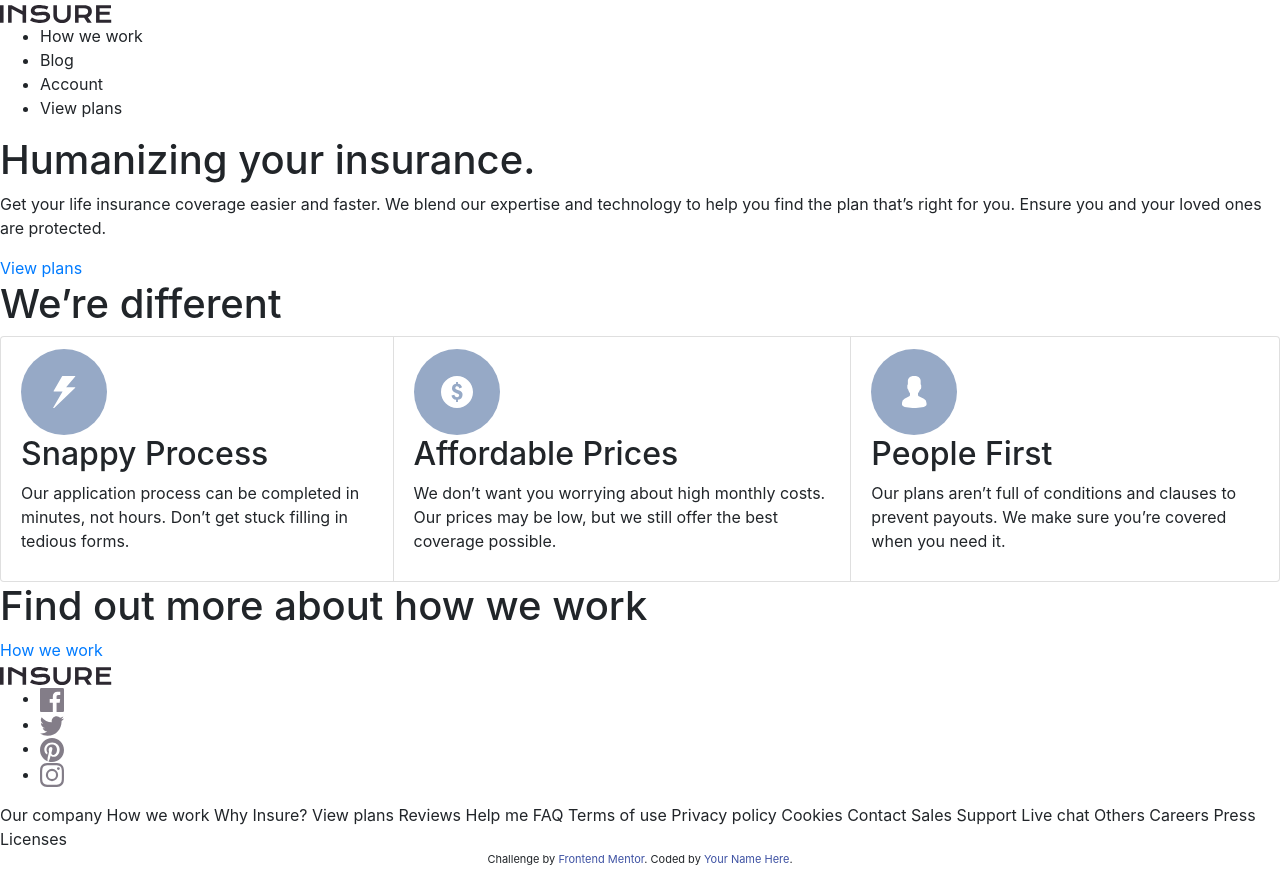
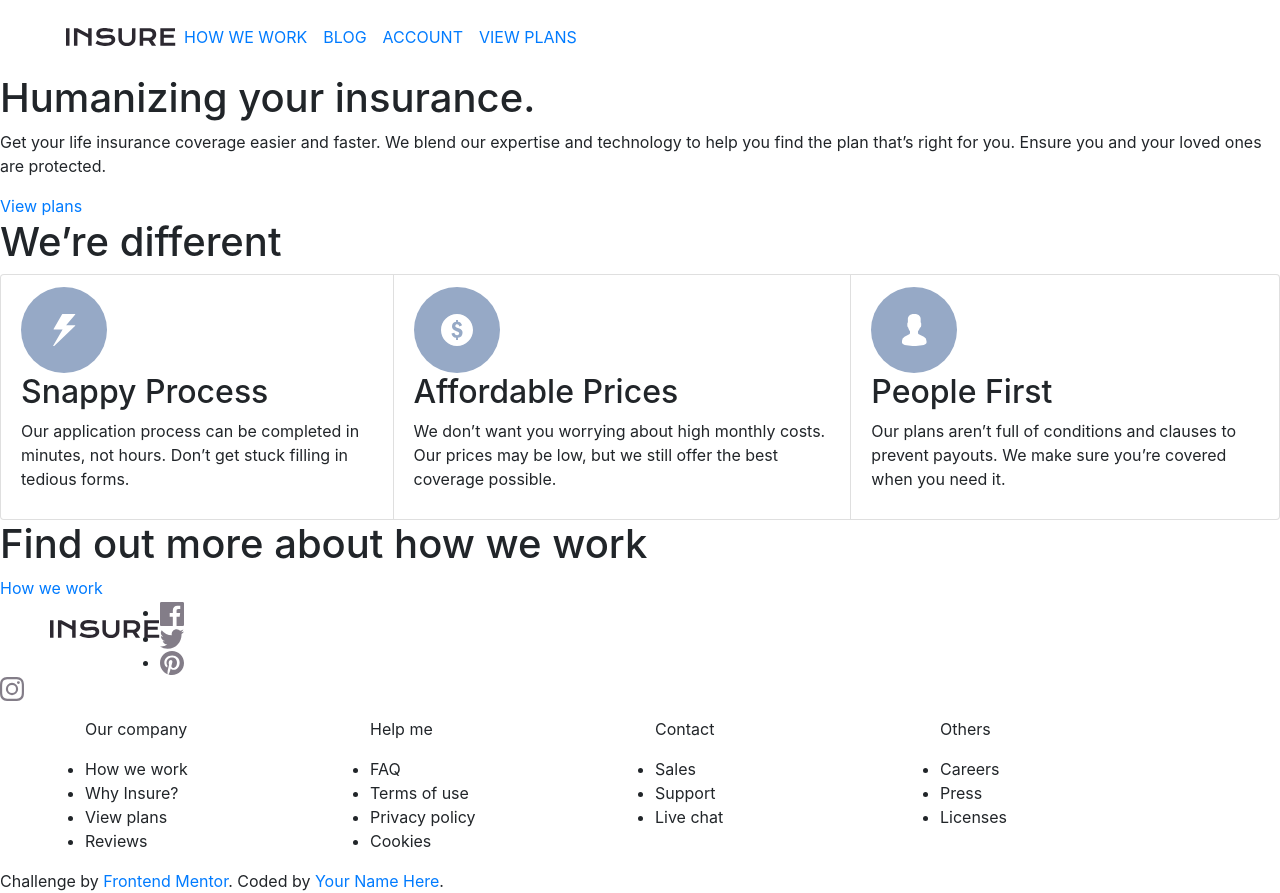
Before and after one commit to celfro/insure-landing-page, a plain HTML site: page index.html in a window 1280 px wide. Before the commit the page ends 868 px from the top, so only its background shows below. Drawn offline with nearby package versions, Linux system fonts and the light colour scheme; files whose address does not match are found by name.

Commit message:
finish HTML structure, started styling

```diff
--- a/index.html
+++ b/index.html
@@ -9,17 +9,28 @@
   <title>Frontend Mentor | Insure landing page</title>
 </head>
 <body>
-  <section class="top-nav">
-    <nav>
-      <img class="logo" src="/images/logo.svg" alt="logo">
-      <ul>
-        <li>How we work</li>
-        <li>Blog</li>
-        <li>Account</li>
-        <li>View plans</li>
+  <nav class="navbar navbar-expand-sm navbar-black">
+    <img class="logo" src="images/logo.svg" alt="logo">
+    <button class="navbar-toggler" type="button" data-toggle="collapse" data-target="#collapsibleNavbar">
+      <span class="navbar-toggler-icon"></span>
+    </button>
+    <div class="collapse navbar-collapse" id="collapsibleNavbar">
+      <ul class="navbar-nav">
+        <li class="nav-item">
+          <a class="nav-link" href="#">How we work</a>
+        </li>
+        <li class="nav-item">
+          <a class="nav-link" href="#">Blog</a>
+        </li>
+        <li class="nav-item">
+          <a class="nav-link" href="#">Account</a>
+        </li>
+        <li class="nav-item">
+          <a class="nav-link" href="#">View plans</a>
+        </li>
       </ul>
-    </nav>
-  </section>
+    </div>
+  </nav>
   <section class="header">
     <h1 class="main-heading">Humanizing your insurance.</h1>
     <p class="main-paragraph">Get your life insurance coverage easier and faster. We blend our expertise
@@ -32,19 +43,19 @@
     <h1 class="main-header">We’re different</h1>
       <ul class="list-group list-group-horizontal-sm">
         <li class="list-group-item">
-          <img src="/images/icon-snappy-process.svg" alt="snappy-icon">
+          <img src="images/icon-snappy-process.svg" alt="snappy-icon">
           <h2 class="second-heading">Snappy Process</h2>
           <p class="second-paragraph">Our application process can be completed in minutes, not hours. Don’t get
           stuck filling in tedious forms.</p>
         </li>
         <li class="list-group-item">
-          <img src="/images/icon-affordable-prices.svg" alt="price-icon">
+          <img src="images/icon-affordable-prices.svg" alt="price-icon">
           <h2 class="second-heading">Affordable Prices</h2>
           <p class="second-paragraph">We don’t want you worrying about high monthly costs. Our prices may be low,
           but we still offer the best coverage possible.</p>
         </li>
         <li class="list-group-item">
-          <img src="/images/icon-people-first.svg" alt="people-icon">
+          <img src="images/icon-people-first.svg" alt="people-icon">
           <h2 class="second-heading">People First</h2>
           <p class="second-paragraph">Our plans aren’t full of conditions and clauses to prevent payouts. We make
           sure you’re covered when you need it.</p>
@@ -57,50 +68,59 @@
   </section>
 
   <footer>
-    <img class="logo" src="/images/logo.svg" alt="logo">
+    <img class="logo" src="/Users/Celia/desktop/insure-landing-page/images/logo.svg" alt="logo">
     <ul class="icons">
       <li>
-        <img src="/images/icon-facebook.svg" alt="facebook">
+        <img src="images/icon-facebook.svg" alt="facebook">
       </li>
       <li>
-        <img src="/images/icon-twitter.svg" alt="twitter">
+        <img src="images/icon-twitter.svg" alt="twitter">
       </li>
       <li>
-        <img src="/images/icon-pinterest.svg" alt="pinterest">
+        <img src="images/icon-pinterest.svg" alt="pinterest">
       </li>
       <li>
-        <img src="/images/icon-instagram.svg" alt="instagram">
+        <img src="images/icon-instagram.svg" alt="instagram">
       </li>
     </ul>
-
+    <div class="container">
+      <div class="row">
+        <div class="col-sm">
+          <p>Our company</p>
+          <ul>
+            <li>How we work</li>
+            <li>Why Insure?</li>
+            <li>View plans</li>
+            <li>Reviews</li>
+          </ul>
+       </div>
+       <div class="col-sm">
+         <p>Help me</p>
+         <ul>
+           <li>FAQ</li>
+           <li>Terms of use</li>
+           <li>Privacy policy</li>
+           <li>Cookies</li>
+         </ul>
+      </div>
+      <div class="col-sm">
+        <p>Contact</p>
+        <ul>
+          <li>Sales</li>
+          <li>Support</li>
+          <li>Live chat</li>
+        </ul>
+        </div>
+        <div class="col-sm">
+          <p>Others</p>
+          <ul>
+            <li>Careers</li>
+            <li>Press</li>
+            <li>Licenses</li>
+          </ul>
+        </div>
+     </div>
   </footer>
-    Our company
-
-    How we work
-    Why Insure?
-    View plans
-    Reviews
-
-    Help me
-
-    FAQ
-    Terms of use
-    Privacy policy
-    Cookies
-
-    Contact
-
-    Sales
-    Support
-    Live chat
-
-    Others
-
-    Careers
-    Press
-    Licenses
-
-
     <div class="attribution">
       Challenge by <a href="https://www.frontendmentor.io?ref=challenge" target="_blank">Frontend Mentor</a>.
       Coded by <a href="#">Your Name Here</a>.
--- a/style.css
+++ b/style.css
@@ -1,2 +1,14 @@
-.attribution { font-size: 11px; text-align: center; }
-.attribution a { color: hsl(228, 45%, 44%); }
+* {
+  margin: 0;
+  padding: 0;
+}
+
+.logo {
+  float: left;
+  width: 110px;
+  margin: 20px 0 20px 50px;
+}
+
+.navbar-nav {
+  text-transform: uppercase;
+}
```
